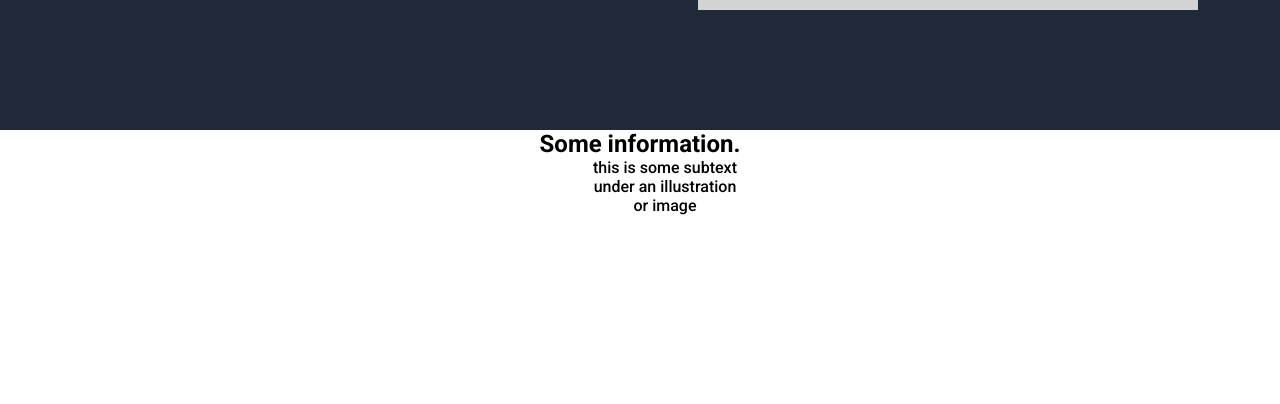
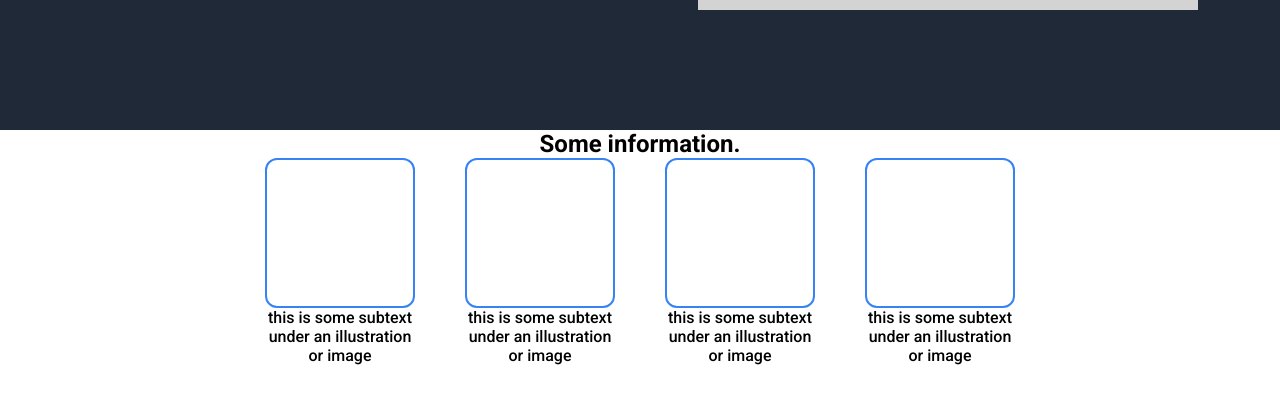
Before and after one commit to iTreykwondo/odin-landing-page, a plain HTML site: page index.html in a window 1280 px wide. Shown: the part 390-794 px from the top of the page. Drawn offline with Linux system fonts and the light colour scheme.

Commit message:
Add more items in container

```diff
--- a/index.html
+++ b/index.html
@@ -34,10 +34,30 @@
     <div class="info">
       <h2 class="info-title">Some information.</h2>
       <div class="item-container">
-        <div class="item"></div>
-        <p class="info-subtext">
-          this is some subtext under an illustration or image
-        </p>
+        <div class="item">
+          <div class="info-img"></div>
+          <p class="info-subtext">
+            this is some subtext under an illustration or image
+          </p>
+        </div>
+        <div class="item">
+          <div class="info-img"></div>
+          <p class="info-subtext">
+            this is some subtext under an illustration or image
+          </p>
+        </div>
+        <div class="item">
+          <div class="info-img"></div>
+          <p class="info-subtext">
+            this is some subtext under an illustration or image
+          </p>
+        </div>
+        <div class="item">
+          <div class="info-img"></div>
+          <p class="info-subtext">
+            this is some subtext under an illustration or image
+          </p>
+        </div>
       </div>
     </div>
   </body>
```
